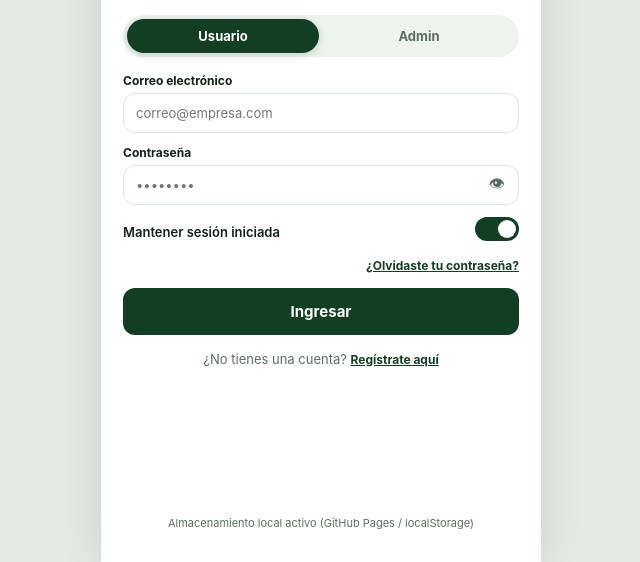
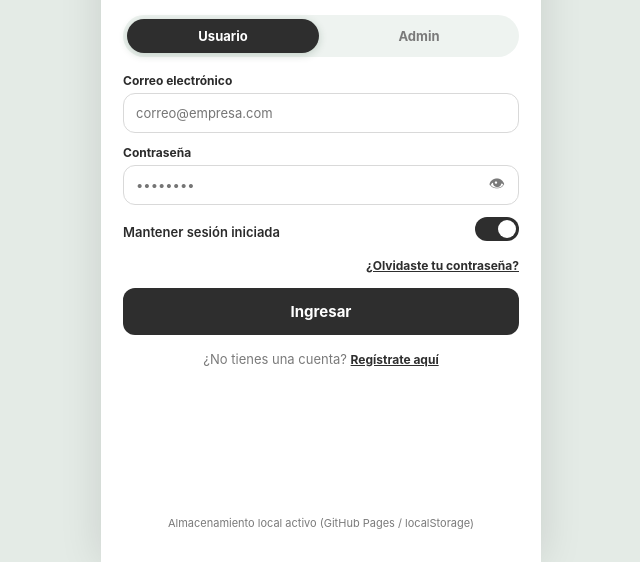
Before and after one commit to alexrinve79-web/Inspecci-n-Ambiental, a plain HTML site: page index.html in a window 1280 px wide. Shown: the part 238-800 px from the top of the page, without its empty margins (319-959 px from the left). Drawn offline with nearby package versions, Linux system fonts and the light colour scheme.

Commit message:
cambio colores a naranja gris

```diff
--- a/index.html
+++ b/index.html
@@ -7,25 +7,25 @@
   <script src="https://cdn.jsdelivr.net/npm/jspdf@2.5.1/dist/jspdf.umd.min.js"></script>
   <style>
     :root {
-      --green-dark: #123F22;
-      --green-mid: #1B5630;
-      --green-soft: #E8F2EC;
-      --green-pill: #D8ECDF;
-      --bg-app: #F3F6F4;
+  --green-dark: #2E2E2E;
+  --green-mid: #E67E22;
+  --green-soft: #999694;
+  --green-pill: #FFE8D6;
+  --bg-app: #F2F2F2;
   --white: #FFFFFF;
-      --text-main: #142118;
-      --text-muted: #5C6E63;
-      --border: #DCE5DF;
+  --text-main: #2B2B2B;
+  --text-muted: #7A7A7A;
+  --border: #D9D9D9;
   --danger: #C62828;
-      --danger-soft: #FDECEC;
-      --warning: #C98A00;
-      --warning-soft: #FFF7E0;
-      --success: #1B7A3E;
-      --success-soft: #E6F5EC;
+  --danger-soft: #d3cfcf;
+  --warning: #E67E22;
+  --warning-soft: #FFF3E6;
+  --success: #E67E22;
+  --success-soft: #FFF1E6;
   --radius-card: 18px;
   --radius-input: 12px;
   --radius-pill: 999px;
-      --shadow: 0 6px 20px rgba(18, 63, 34, 0.08);
+  --shadow: 0 6px 20px rgba(0, 0, 0, 0.08);
 }
 
     * {
@@ -88,7 +88,7 @@
     }
 
     .icon-btn {
-      background: rgba(255, 255, 255, 0.12);
+      background: rgba(129, 126, 126, 0.12);
       border: none;
       color: var(--white);
       width: 34px;
```
Lines whose indentation alone changed are shown as unchanged.
